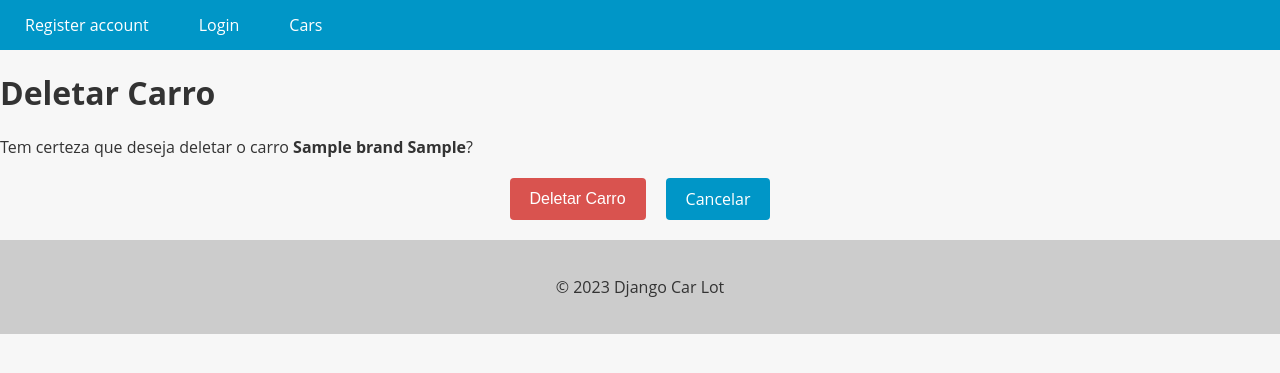
After one commit to codigoisaac/car-lot, a Django app: page /car/1/delete/ in a window 1280 px wide. The commit adds this page. Shown: the top 373 px of the page. Run offline with Django 5.2, Linux system fonts and the light colour scheme; tables that the repository leaves empty hold one stand-in row (values such as "Sample post").

Commit message:
delete cars feature

```diff
--- a/app/urls.py
+++ b/app/urls.py
@@ -19,7 +19,7 @@ from django.contrib import admin
 from django.urls import path
 from django.conf import settings
 from django.conf.urls.static import static
-from cars.views import CarsView, NewCarView, CarDetailView, CarUpdateView
+from cars.views import CarsView, NewCarView, CarDetailView, CarUpdateView, CarDeleteView
 from accounts.views import register_view, login_view, logout_view
 
 
@@ -32,4 +32,5 @@ urlpatterns = [
     path("new_car/", NewCarView.as_view(), name="new_car"),
     path("car/<int:pk>/", CarDetailView.as_view(), name="car_detail"),
     path("car/<int:pk>/update/", CarUpdateView.as_view(), name="car_update"),
+    path("car/<int:pk>/delete/", CarDeleteView.as_view(), name="car_delete"),
 ] + static(settings.MEDIA_URL, document_root=settings.MEDIA_ROOT)
--- /dev/null
+++ b/cars/templates/car_delete.html
@@ -0,0 +1,68 @@
+{% extends "base.html" %} {% block content %}
+<style>
+  .buttons-container {
+    display: flex;
+    justify-content: center;
+    margin-top: 20px;
+    margin-bottom: 20px;
+  }
+
+  .btn {
+    display: inline-block;
+    background-color: #0096c7;
+    color: #fff;
+    border: none;
+    padding: 10px 20px;
+    font-size: 16px;
+    border-radius: 4px;
+    cursor: pointer;
+    transition: background-color 0.3s ease-in-out;
+    margin: 0 10px;
+  }
+
+  .btn:hover {
+    background-color: #108eb8;
+  }
+
+  .btn-danger {
+    background-color: #d9534f;
+    text-decoration: none !important;
+  }
+
+  .btn-danger:hover {
+    background-color: #d2221c;
+  }
+
+  .error-message {
+    color: #d9534f;
+    font-size: 14px;
+    margin-top: 5px;
+  }
+
+  a {
+    text-decoration: none !important;
+  }
+</style>
+
+<div class="card">
+  <div class="card-header">
+    <h1 class="card-title">Deletar Carro</h1>
+  </div>
+
+  <div class="card-body">
+    <p>
+      Tem certeza que deseja deletar o carro
+      <strong>{{ object.brand }} {{ object.model }}</strong>?
+    </p>
+
+    <form method="post">
+      {% csrf_token %}
+      <div class="buttons-container">
+        <button type="submit" class="btn btn-danger">Deletar Carro</button>
+
+        <a href="{% url 'cars' %}" class="btn btn-secondary">Cancelar</a>
+      </div>
+    </form>
+  </div>
+</div>
+{% endblock %}
--- a/cars/templates/car_detail.html
+++ b/cars/templates/car_detail.html
@@ -77,7 +77,6 @@
     text-decoration: none !important;
   }
 </style>
-
 <div class="car-card">
   <img
     src="{{ object.photo.url }}"
@@ -89,10 +88,12 @@
   <p><strong>Placa:</strong> {{ object.plate }}</p>
   <p><strong>Preço:</strong> R$ {{ object.value }}</p>
 </div>
-
 <div class="buttons-container">
   <a href="{% url 'car_update' pk=object.pk %}" class="btn btn-primary"
     >Editar</a
   >
+  <a href="{% url 'car_delete' pk=object.pk %}" class="btn btn-danger"
+    >Deletar</a
+  >
 </div>
 {% endblock %}
--- a/cars/templates/car_update.html
+++ b/cars/templates/car_update.html
@@ -110,18 +110,18 @@
     text-decoration: none !important;
   }
 </style>
-
 <form method="post" enctype="multipart/form-data">
   {% csrf_token %}
   <h1>Editar Carro</h1>
-
   <table>
     {{ form.as_table }}
   </table>
-
   <div>
     <div class="buttons-container">
       <input type="submit" value="Salvar Alterações" class="btn btn-primary" />
+      <a href="{% url 'car_delete' pk=object.pk %}" class="btn btn-danger"
+        >Deletar Carro</a
+      >
       <a href="{% url 'cars' %}" class="btn btn-secondary">Cancelar</a>
     </div>
   </div>
--- a/cars/views.py
+++ b/cars/views.py
@@ -1,6 +1,12 @@
 from cars.models import Car
 from cars.forms import CarModelForm
-from django.views.generic import ListView, CreateView, DetailView, UpdateView
+from django.views.generic import (
+    ListView,
+    CreateView,
+    DetailView,
+    UpdateView,
+    DeleteView,
+)
 
 
 class CarsView(ListView):
@@ -38,3 +44,9 @@ class CarUpdateView(UpdateView):
     form_class = CarModelForm
     template_name = "car_update.html"
     success_url = "/cars/"
+
+
+class CarDeleteView(DeleteView):
+    model = Car
+    template_name = "car_delete.html"
+    success_url = "/cars/"
```
